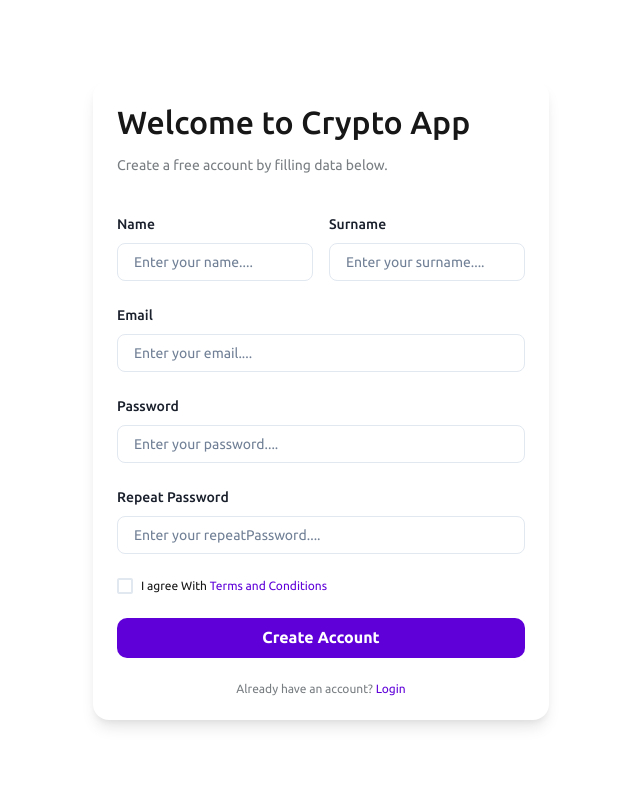
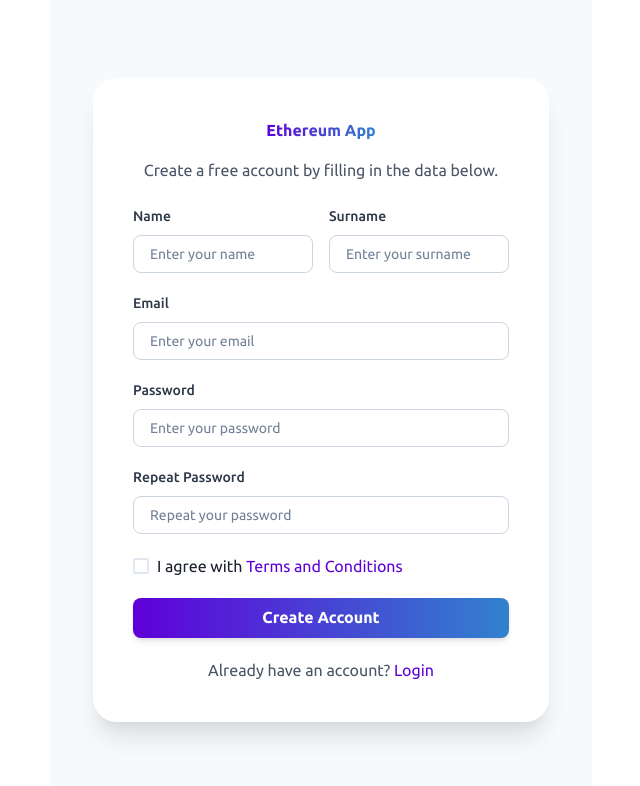
Before and after one commit to prajwal-221/CoinSphere-frontend, a React (Vite) app in the folder app/: page /signup in a window 1280 px wide. Shown: the top 786 px of the page, without its empty margins (319-959 px from the left). Built offline with nearby package versions, Linux system fonts and the light colour scheme; no server answers.

Commit message:
Update Signup.jsx

```diff
--- a/app/src/pages/Auth/Signup/Signup.jsx
+++ b/app/src/pages/Auth/Signup/Signup.jsx
@@ -11,6 +11,8 @@ import {
   Button,
   FormErrorMessage,
   useToast,
+  VStack,
+  Box,
 } from "@chakra-ui/react";
 import { Link, useNavigate } from "react-router-dom";
 import { Formik, Form, Field } from "formik";
@@ -35,12 +37,12 @@ const signupValidationSchema = object({
 const Signup = () => {
   const [email, setEmail] = useState("");
   const navigate = useNavigate();
+  const toast = useToast();
 
-  const toast = useToast();
   const { mutate, isLoading } = useMutation({
     mutationKey: ["signup"],
     mutationFn: signupUser,
-    onSuccess: (data) => {
+    onSuccess: () => {
       if (email) {
         navigate(`/register-email-verify/${email}`);
       }
@@ -55,15 +57,28 @@ const Signup = () => {
   });
 
   return (
-    <Container>
+    <Container bg="gray.50">
       <Center minH="100vh">
-        <Card>
-          <Text fontWeight="medium" textStyle="h1">
-            Welcome to Crypto App
-          </Text>
-          <Text textStyle="p2" color="black.60" mt="4">
-            Create a free account by filling data below.
-          </Text>
+        <Card
+          p={10}
+          borderRadius="3xl"
+          boxShadow="xl"
+          bgGradient="linear(to-br, purple.50, blue.50)"
+        >
+          <VStack spacing={4} textAlign="center" mb={6}>
+            <Text
+              fontWeight="bold"
+              fontSize="3xl"
+              bgClip="text"
+              bgGradient="linear(to-r, purple.500, blue.500)"
+            >
+              Ethereum App
+            </Text>
+            <Text color="gray.600" fontSize="md">
+              Create a free account by filling in the data below.
+            </Text>
+          </VStack>
+
           <Formik
             initialValues={{
               name: "",
@@ -74,7 +89,6 @@ const Signup = () => {
             }}
             onSubmit={(values) => {
               setEmail(values.email);
-
               mutate({
                 firstName: values.name,
                 lastName: values.surname,
@@ -86,16 +100,21 @@ const Signup = () => {
           >
             {() => (
               <Form>
-                <Stack mt="10" spacing={6}>
-                  <Flex gap="4">
+                <Stack spacing={5}>
+                  <Flex gap={4}>
                     <Field name="name">
                       {({ field, meta }) => (
                         <FormControl isInvalid={!!(meta.error && meta.touched)}>
-                          <FormLabel htmlFor="name">Name</FormLabel>
+                          <FormLabel htmlFor="name" color="gray.700">
+                            Name
+                          </FormLabel>
                           <Input
                             {...field}
                             name="name"
-                            placeholder="Enter your name...."
+                            placeholder="Enter your name"
+                            borderRadius="lg"
+                            borderColor="gray.300"
+                            focusBorderColor="purple.400"
                           />
                           <FormErrorMessage>{meta.error}</FormErrorMessage>
                         </FormControl>
@@ -104,77 +123,107 @@ const Signup = () => {
                     <Field name="surname">
                       {({ field, meta }) => (
                         <FormControl isInvalid={!!(meta.error && meta.touched)}>
-                          <FormLabel htmlFor="surname">Surname</FormLabel>
+                          <FormLabel htmlFor="surname" color="gray.700">
+                            Surname
+                          </FormLabel>
                           <Input
                             {...field}
                             name="surname"
-                            placeholder="Enter your surname...."
-                          />{" "}
+                            placeholder="Enter your surname"
+                            borderRadius="lg"
+                            borderColor="gray.300"
+                            focusBorderColor="purple.400"
+                          />
                           <FormErrorMessage>{meta.error}</FormErrorMessage>
                         </FormControl>
                       )}
                     </Field>
                   </Flex>
+
                   <Field name="email">
                     {({ field, meta }) => (
                       <FormControl isInvalid={!!(meta.error && meta.touched)}>
-                        <FormLabel htmlFor="email">Email</FormLabel>
+                        <FormLabel htmlFor="email" color="gray.700">
+                          Email
+                        </FormLabel>
                         <Input
                           {...field}
                           name="email"
                           type="email"
-                          placeholder="Enter your email...."
-                        />{" "}
+                          placeholder="Enter your email"
+                          borderRadius="lg"
+                          borderColor="gray.300"
+                          focusBorderColor="purple.400"
+                        />
                         <FormErrorMessage>{meta.error}</FormErrorMessage>
                       </FormControl>
                     )}
                   </Field>
+
                   <Field name="password">
                     {({ field, meta }) => (
                       <FormControl isInvalid={!!(meta.error && meta.touched)}>
-                        <FormLabel htmlFor="password">Password</FormLabel>
+                        <FormLabel htmlFor="password" color="gray.700">
+                          Password
+                        </FormLabel>
                         <Input
                           {...field}
                           name="password"
                           type="password"
-                          placeholder="Enter your password...."
-                        />{" "}
+                          placeholder="Enter your password"
+                          borderRadius="lg"
+                          borderColor="gray.300"
+                          focusBorderColor="purple.400"
+                        />
                         <FormErrorMessage>{meta.error}</FormErrorMessage>
                       </FormControl>
                     )}
                   </Field>
+
                   <Field name="repeatPassword">
                     {({ field, meta }) => (
                       <FormControl isInvalid={!!(meta.error && meta.touched)}>
-                        <FormLabel htmlFor="repeatPassword">
+                        <FormLabel htmlFor="repeatPassword" color="gray.700">
                           Repeat Password
                         </FormLabel>
                         <Input
                           {...field}
                           name="repeatPassword"
                           type="password"
-                          placeholder="Enter your repeatPassword...."
-                        />{" "}
+                          placeholder="Repeat your password"
+                          borderRadius="lg"
+                          borderColor="gray.300"
+                          focusBorderColor="purple.400"
+                        />
                         <FormErrorMessage>{meta.error}</FormErrorMessage>
                       </FormControl>
                     )}
                   </Field>
 
-                  <Checkbox>
-                    <Text textStyle="p3">
-                      I agree With{" "}
-                      <Text as="span" color="p.purple">
-                        Terms and Conditions
-                      </Text>
+                  <Checkbox colorScheme="purple">
+                    I agree with{" "}
+                    <Text as="span" color="purple.500">
+                      Terms and Conditions
                     </Text>
                   </Checkbox>
-                  <Button isLoading={isLoading} type="submit">
+
+                  <Button
+                    isLoading={isLoading}
+                    type="submit"
+                    w="full"
+                    bgGradient="linear(to-r, purple.500, blue.500)"
+                    color="white"
+                    _hover={{ bgGradient: "linear(to-r, purple.600, blue.600)" }}
+                    borderRadius="lg"
+                    boxShadow="md"
+                  >
                     Create Account
                   </Button>
-                  <Text textStyle="p3" color="black.60" textAlign="center">
+
+                  <Text color="gray.600" textAlign="center">
                     Already have an account?{" "}
                     <Link to="/signin">
-                      <Text as="span" color="p.purple">
+                      <Text as="span" color="purple.500">
                         Login
                       </Text>
                     </Link>
```
